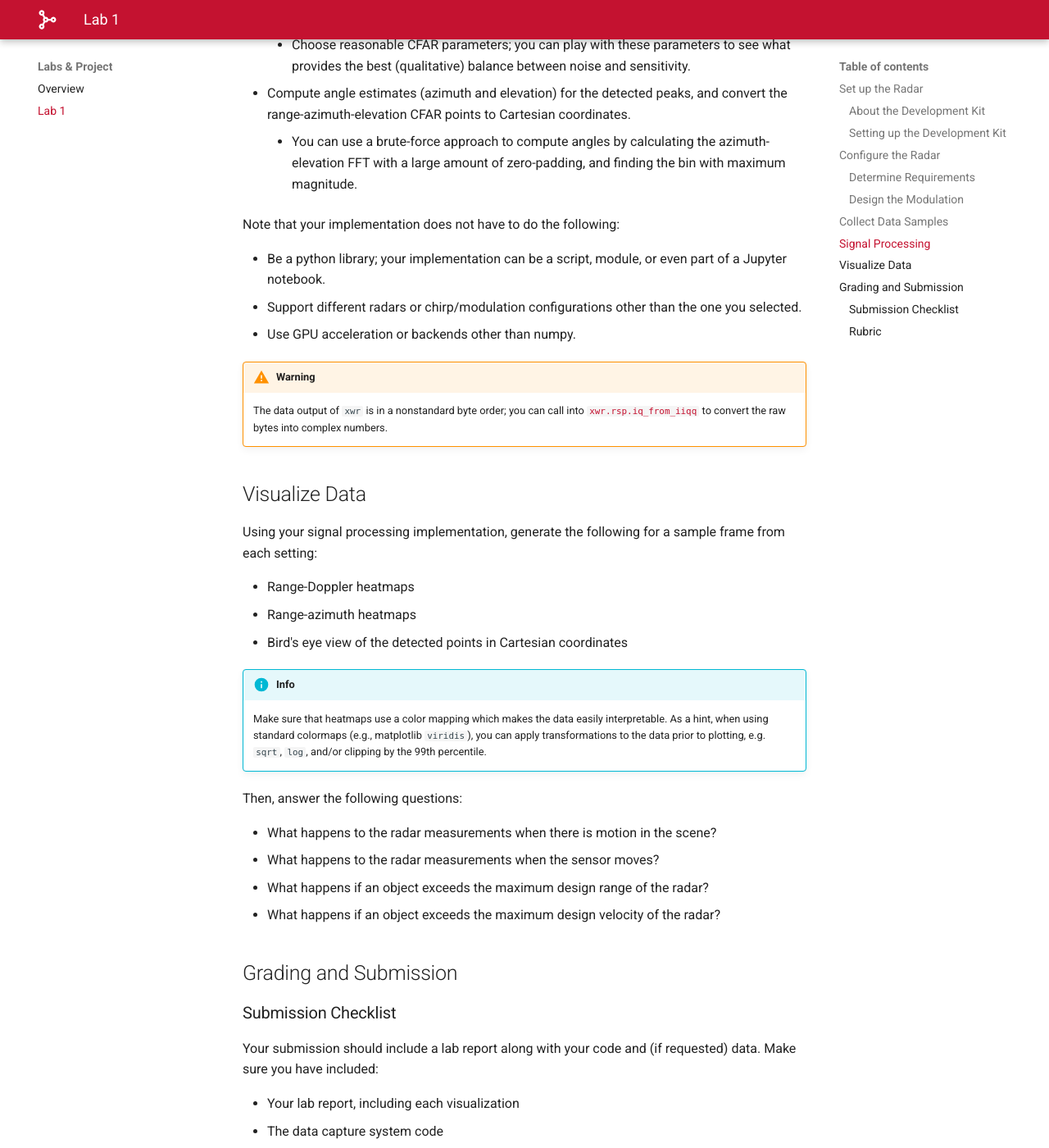
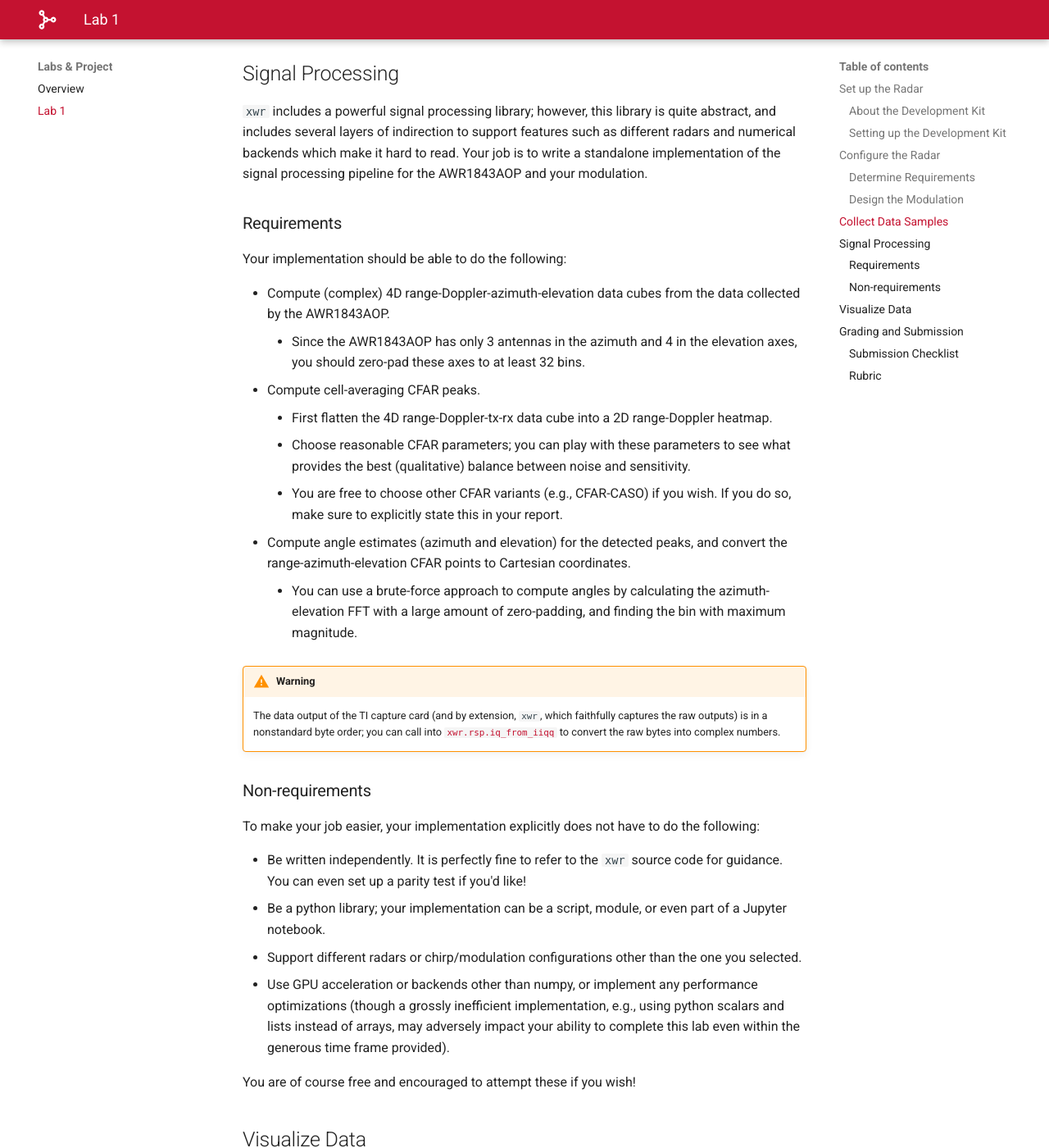
Before and after one commit to RadarML/18848, an MkDocs documentation site: the page built from docs/lab1/index.md, in a window 1280 px wide and 1400 px high, scrolled down 4872 px. Shown: the whole window at 82% size. Built offline with MkDocs 1.6.1 and Material for MkDocs 9.7.7, drawn with Linux system fonts in a browser that asks for light colours; some web fonts are replaced; some of the changed text lies outside the part shown.

Commit message:
Add slides, clarifications + hints in lab1

````diff
--- a/docs/lab1/index.md
+++ b/docs/lab1/index.md
@@ -71,7 +71,18 @@
 
         While it theoretically possible to power the unit from a USB port via a USB to DC jack cable, the required peak current exceeds the USB 3.0 (and definitely 2.0) specifications. If your computer has faulty current limiting circuits, this could damage your computer!
 
-Connect these ports as appropriate. Then, follow the instructions in the [`xwr` user guide](https://radarml.github.io/xwr/usage/) to set up your computer. Note that the [hardware setup](https://radarml.github.io/xwr/setup/) steps have already been done for you.
+Connect these ports as appropriate. Then, follow the instructions in the [`xwr` user guide](https://radarml.github.io/xwr/usage/) to set up your computer.
+
+!!! note
+
+    The [hardware setup](https://radarml.github.io/xwr/setup/) steps have already been done for you. The `xwr` demo should also auto-detect the port to which the radar is connected.
+
+!!! tip
+
+    The development kit uses the AWR1843AOP (i.e., uses the AWR1843 radar silicon, but has the AWR1843AOP antenna configuration). When running the demo, this means you should specify
+    ```
+    --device AWR1843 --rsp AWR1843AOP
+    ```
 
 If everything has been set up correctly, you should be able to clone the [`xwr` repo](https://github.com/RadarML/xwr) and run the [`xwr` demo](https://radarml.github.io/xwr/usage/#run-the-demo).
 
@@ -98,8 +109,11 @@
 
 Once you have determined these requirements, you can proceed to design your modulation by selecting appropriate values for each [configuration parameter](https://radarml.github.io/xwr/system/#xwr.XWRConfig).
 
+!!! tip
+
+    The RadarML [Radar Cheatsheet](https://github.com/RadarML/radar-cheatsheet/releases/download/v1.0/radar_cheatsheet.pdf) provides a quick-reference manual for FMCW radar equations, and may be useful for designing your modulation.
+
 ![Chirp Timing Diagram](chirp_timing.png)
-
 
 In addition to the [hardware constraints](https://radarml.github.io/xwr/constraints/) which must be satisfied, your modulation must meet the following requirements:
 
@@ -135,6 +149,8 @@
 
 `xwr` includes a powerful signal processing library; however, this library is quite abstract, and includes several layers of indirection to support features such as different radars and numerical backends which make it hard to read. Your job is to write a standalone implementation of the signal processing pipeline for the AWR1843AOP and your modulation.
 
+### Requirements
+
 Your implementation should be able to do the following:
 
 - Compute (complex) 4D range-Doppler-azimuth-elevation data cubes from the data collected by the AWR1843AOP.
@@ -142,18 +158,24 @@
 - Compute cell-averaging CFAR peaks.
     - First flatten the 4D range-Doppler-tx-rx data cube into a 2D range-Doppler heatmap.
     - Choose reasonable CFAR parameters; you can play with these parameters to see what provides the best (qualitative) balance between noise and sensitivity.
+    - You are free to choose other CFAR variants (e.g., CFAR-CASO) if you wish. If you do so, make sure to explicitly state this in your report.
 - Compute angle estimates (azimuth and elevation) for the detected peaks, and convert the range-azimuth-elevation CFAR points to Cartesian coordinates.
     - You can use a brute-force approach to compute angles by calculating the azimuth-elevation FFT with a large amount of zero-padding, and finding the bin with maximum magnitude.
 
-Note that your implementation does not have to do the following:
+!!! warning
 
+    The data output of the TI capture card (and by extension, `xwr`, which faithfully captures the raw outputs) is in a nonstandard byte order; you can call into [`xwr.rsp.iq_from_iiqq`](https://radarml.github.io/xwr/rsp/#xwr.rsp.iq_from_iiqq) to convert the raw bytes into complex numbers.
+
+### Non-requirements
+
+To make your job easier, your implementation explicitly does not have to do the following:
+
+- Be written independently. It is perfectly fine to refer to the `xwr` source code for guidance. You can even set up a parity test if you'd like!
 - Be a python library; your implementation can be a script, module, or even part of a Jupyter notebook.
 - Support different radars or chirp/modulation configurations other than the one you selected.
-- Use GPU acceleration or backends other than numpy.
+- Use GPU acceleration or backends other than numpy, or implement any performance optimizations (though a grossly inefficient implementation, e.g., using python scalars and lists instead of arrays, may adversely impact your ability to complete this lab even within the generous time frame provided).
 
-!!! warning
-
-    The data output of `xwr` is in a nonstandard byte order; you can call into [`xwr.rsp.iq_from_iiqq`](https://radarml.github.io/xwr/rsp/#xwr.rsp.iq_from_iiqq) to convert the raw bytes into complex numbers.
+You are of course free and encouraged to attempt these if you wish!
 
 ## Visualize Data
 
````
Also changed, not shown: docs/labs.md (+17 -4 lines), 2 other files.
